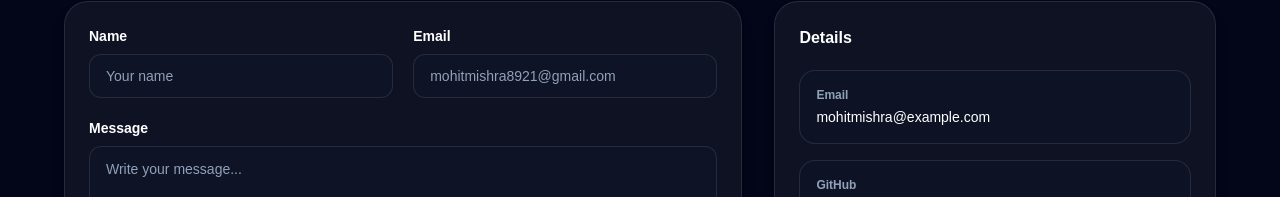
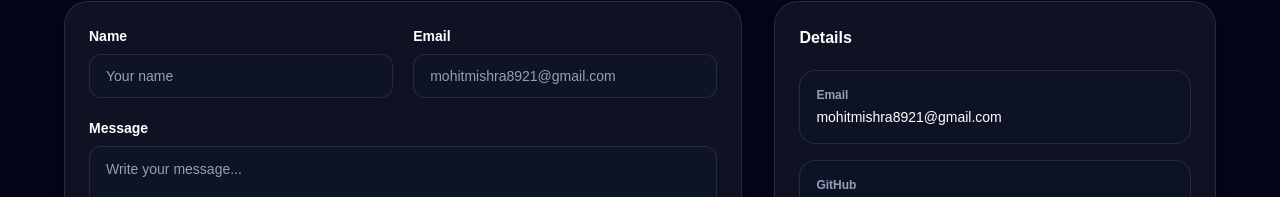
Before and after one commit to mohitmishra8921/portfolio, a Next.js app: page / in a window 1280 px wide. Shown: the part 5437-5634 px from the top of the page. Built offline with nearby package versions, Linux system fonts and the light colour scheme.

Commit message:
new chnge in my portfolio

```diff
--- a/components/Contact.jsx
+++ b/components/Contact.jsx
@@ -24,7 +24,10 @@ export default function Contact() {
     setResult("Sending...");
 
     const formData = new FormData(e.target);
+    // DO NOT DELETE: Replace 'YOUR_ACCESS_KEY_HERE' with your actual access key from https://web3forms.com
     formData.append("access_key", "YOUR_ACCESS_KEY_HERE");
+    formData.append("subject", "New Portfolio Message from " + formData.get("name"));
+    formData.append("from_name", "Portfolio Contact Form");
 
     try {
       const response = await fetch("https://api.web3forms.com/submit", {
@@ -138,12 +141,12 @@ export default function Contact() {
 
               <div className="mt-5 grid gap-4">
                 <a
-                  href="mailto:mohitmishra@example.com"
+                  href="mailto:mohitmishra8921@gmail.com"
                   className="rounded-2xl border border-white/10 bg-slate-900/30 p-4 text-sm text-slate-200 transition hover:border-white/20 hover:bg-slate-900/40"
                 >
                   <p className="text-xs font-semibold text-slate-400">Email</p>
                   <p className="mt-1 font-medium text-white">
-                    mohitmishra@example.com
+                    mohitmishra8921@gmail.com
                   </p>
                 </a>
 
```
